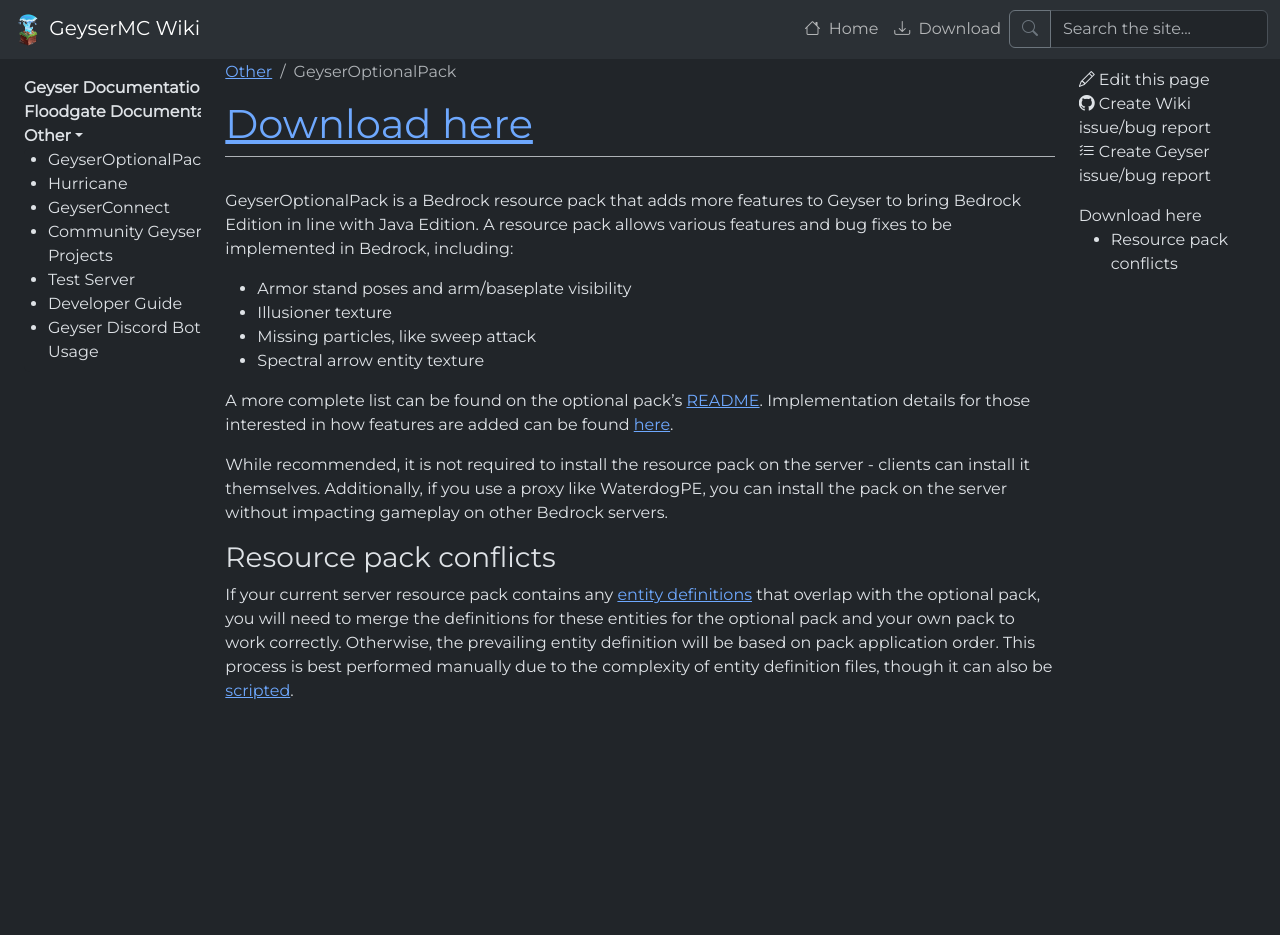
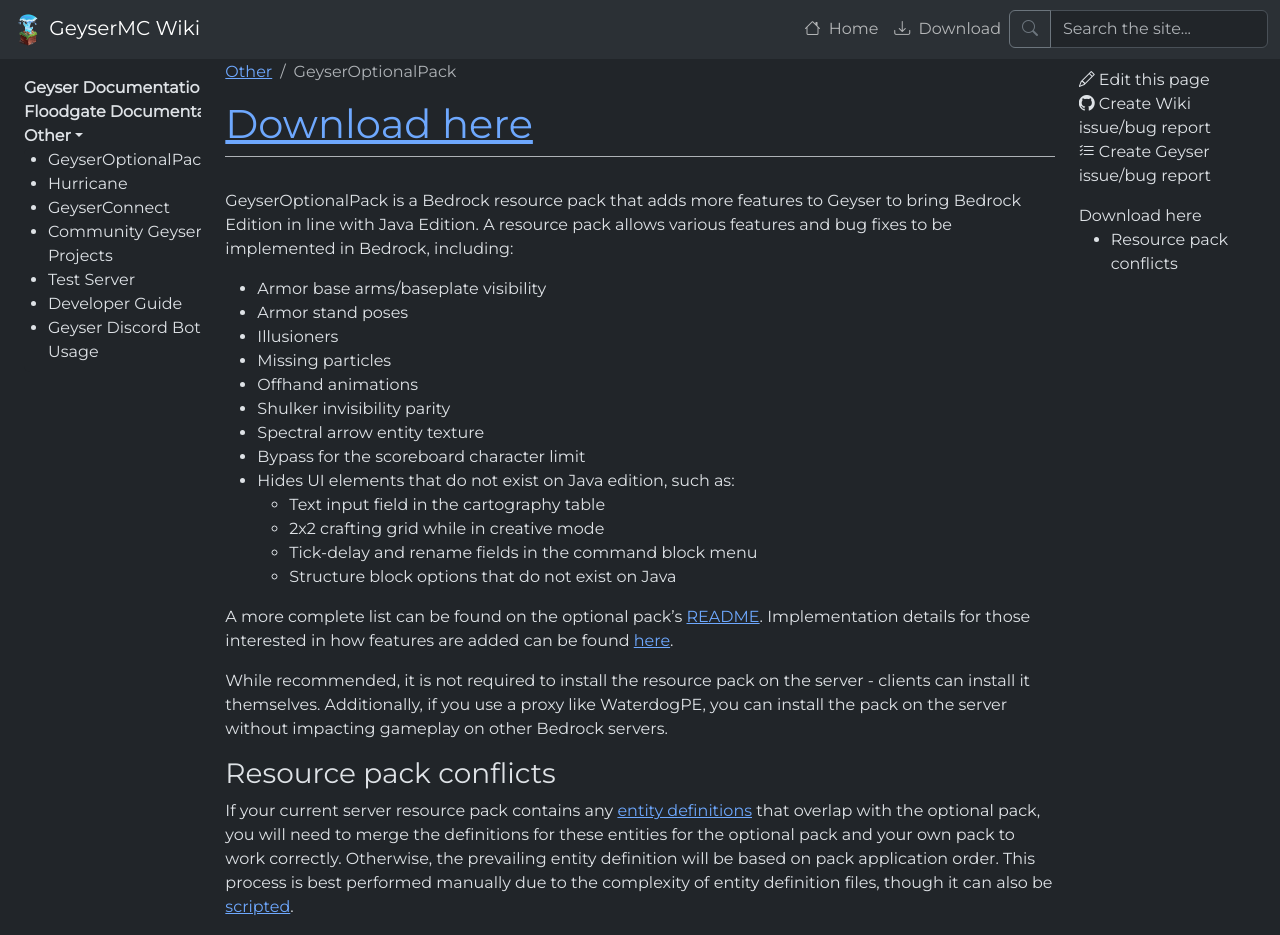
Before and after one commit to GeyserMC/GeyserWiki, a Jekyll site: the page built from _docs/other/geyseroptionalpack.md, in a window 1280 px wide and 935 px high. Built offline with Jekyll 4.4.1, drawn with Linux system fonts in a browser that asks for light colours.

Commit message:
Update geyseroptionalpack.md

```diff
--- a/_docs/other/geyseroptionalpack.md
+++ b/_docs/other/geyseroptionalpack.md
@@ -5,10 +5,19 @@
 
 GeyserOptionalPack is a Bedrock resource pack that adds more features to Geyser to bring Bedrock Edition in line with Java Edition. A resource pack allows various features and bug fixes to be implemented in Bedrock, including:
 
-- Armor stand poses and arm/baseplate visibility
-- Illusioner texture
-- Missing particles, like sweep attack
+- Armor base arms/baseplate visibility
+- Armor stand poses
+- Illusioners
+- Missing particles
+- Offhand animations
+- Shulker invisibility parity
 - Spectral arrow entity texture
+- Bypass for the scoreboard character limit
+- Hides UI elements that do not exist on Java edition, such as:
+  - Text input field in the cartography table
+  - 2x2 crafting grid while in creative mode
+  - Tick-delay and rename fields in the command block menu
+  - Structure block options that do not exist on Java
 
 A more complete list can be found on the optional pack's [README](https://github.com/GeyserMC/GeyserOptionalPack/blob/master/README.md). Implementation details for those interested in how features are added can be found [here](https://github.com/GeyserMC/GeyserOptionalPack/blob/master/developer_documentation.md).
 
```
